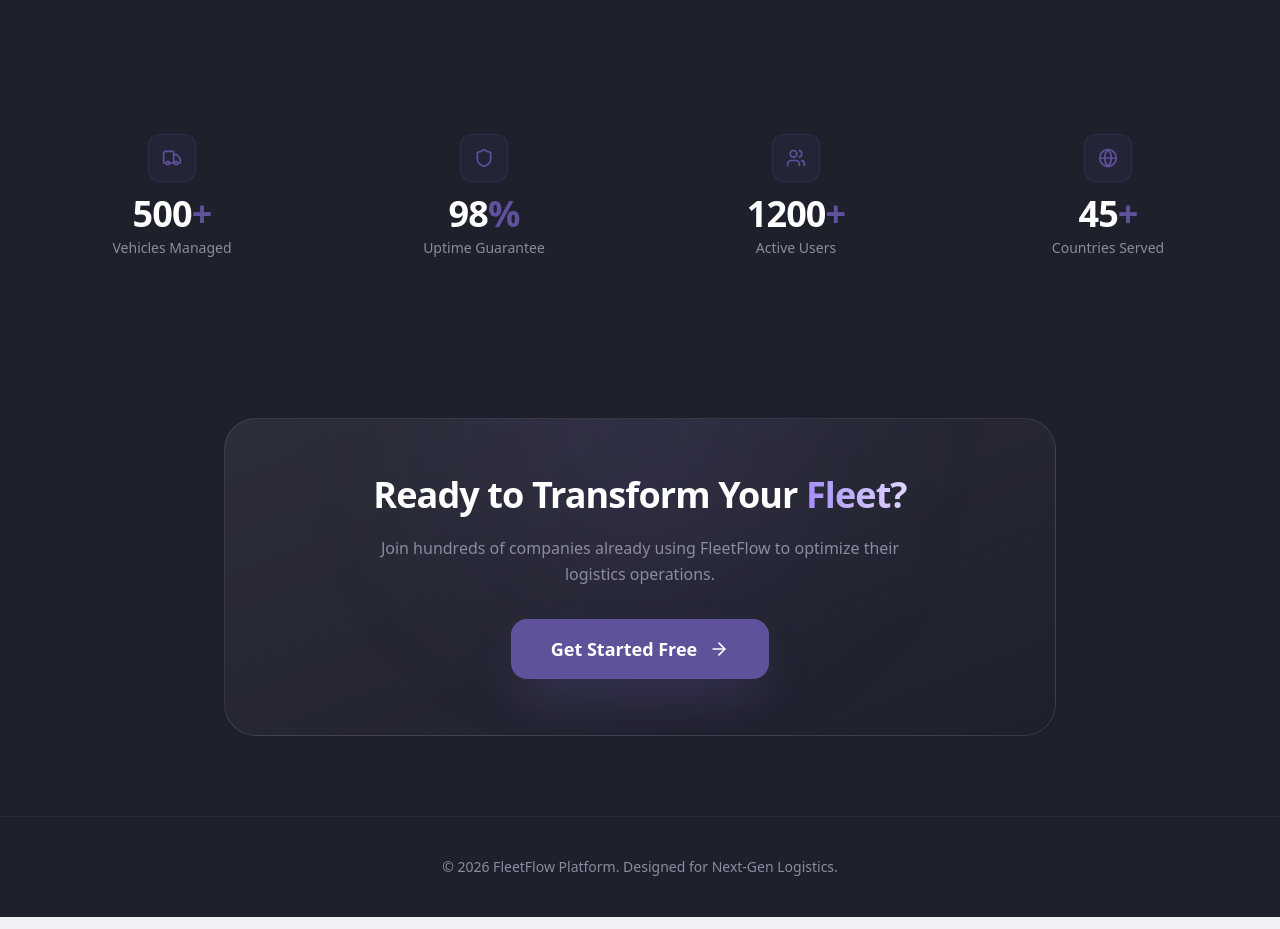
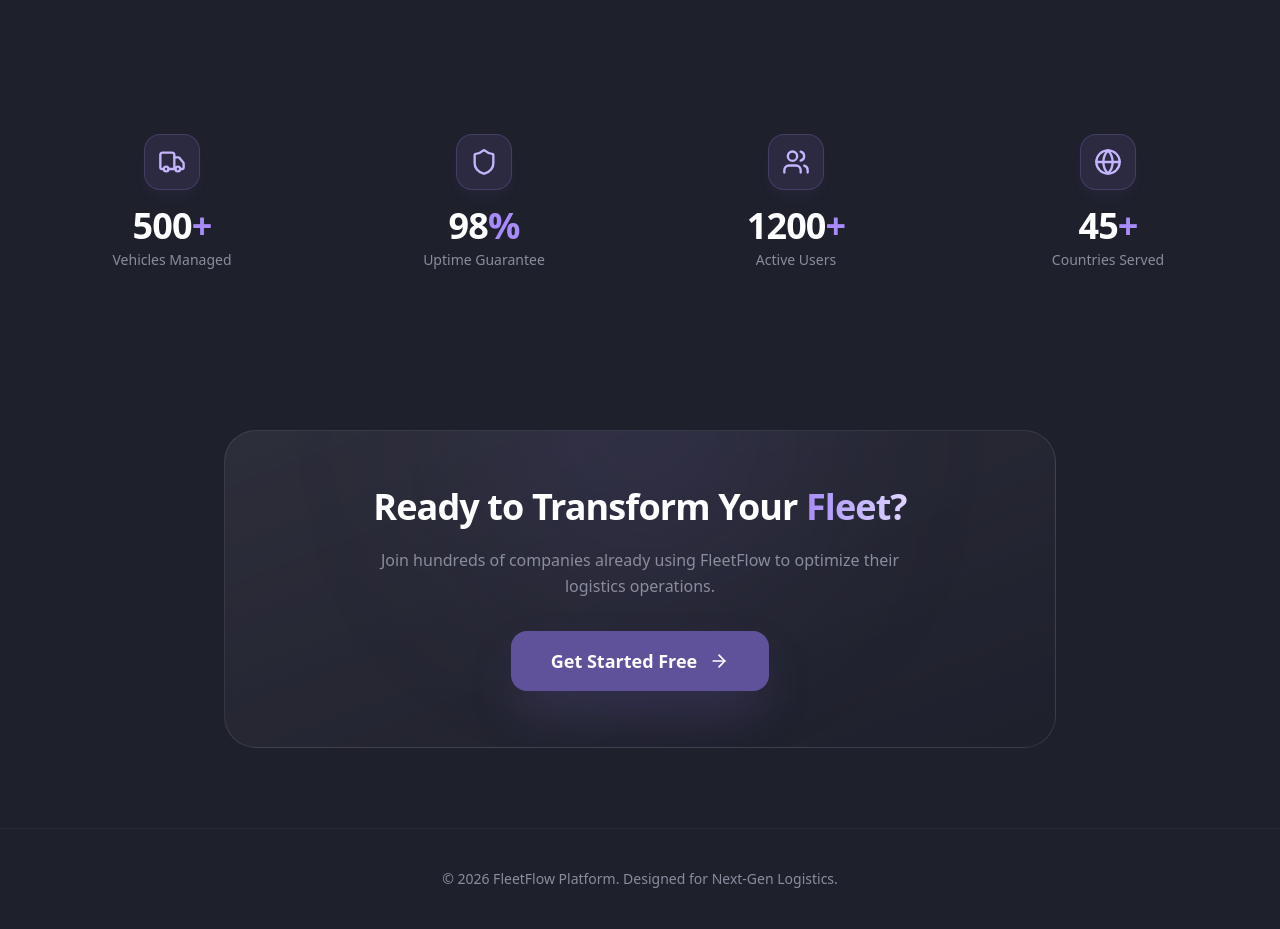
Before and after one commit to MirAfaqueAlli/fleetflow-logistics-management-system, a Next.js app: page / in a window 1280 px wide. Shown: the part 2620-3549 px from the top of the page. Built offline with nearby package versions, Linux system fonts and the light colour scheme; no server answers.

Commit message:
Font styling fixed

```diff
--- a/src/app/page.tsx
+++ b/src/app/page.tsx
@@ -554,13 +554,13 @@
             { number: 1200, suffix: "+", label: "Active Users", icon: Users },
             { number: 45, suffix: "+", label: "Countries Served", icon: Globe },
           ].map((stat, i) => (
-            <div key={i} className="text-center group">
-              <div className="w-12 h-12 rounded-xl bg-[#60519b]/10 border border-[#60519b]/20 flex items-center justify-center mx-auto mb-3 group-hover:bg-[#60519b]/20 group-hover:scale-110 transition-all duration-500">
-                <stat.icon size={20} className="text-[#60519b]" />
+            <div key={i} className="flex flex-col items-center text-center group">
+              <div className="w-14 h-14 rounded-2xl bg-[#a78bfa]/10 border border-[#a78bfa]/20 flex items-center justify-center mb-4 group-hover:bg-[#a78bfa]/20 group-hover:border-[#a78bfa]/30 group-hover:scale-110 transition-all duration-500 shadow-lg shadow-[#a78bfa]/5">
+                <stat.icon size={28} className="text-[#c4b5fd]" />
               </div>
-              <div className="text-3xl md:text-4xl font-bold tracking-tight mb-1">
+              <div className="text-3xl md:text-4xl font-bold tracking-tight mb-1 flex items-center justify-center">
                 <span className="stat-number" data-target={stat.number}>{stat.number}</span>
-                <span className="text-[#60519b]">{stat.suffix}</span>
+                <span className="text-[#a78bfa]">{stat.suffix}</span>
               </div>
               <p className="text-[#8b8c9d] text-sm font-medium">{stat.label}</p>
             </div>
```
